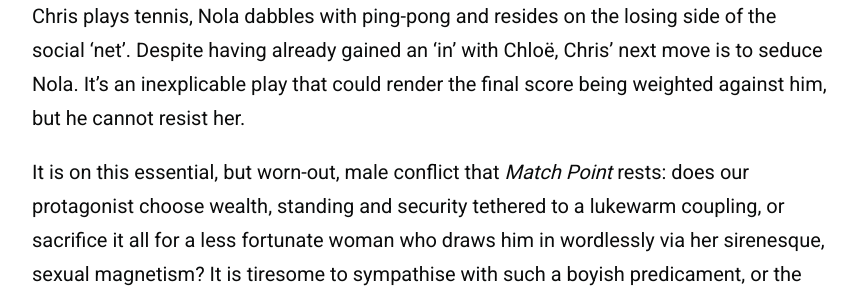
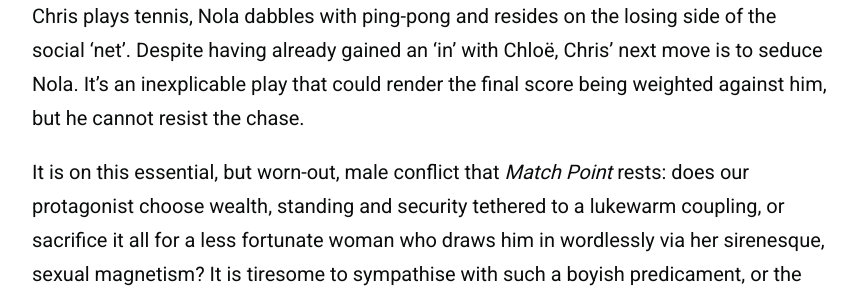
Before and after one commit to zoeurl/zoedowney.github.io, a Jekyll site: the page built from _posts/2024-2-22-match-point.md, in a window 1280 px wide and 900 px high, scrolled down 2337 px. Shown: the part 358-655 px from the top of the window, without its empty margins (208-1067 px from the left). Built offline with Jekyll 4.4.1, drawn with Linux system fonts in a browser that asks for light colours; some of the changed text lies outside the part shown.

Commit message:
Update 2024-2-22-match-point.md

```diff
--- a/_posts/2024-2-22-match-point.md
+++ b/_posts/2024-2-22-match-point.md
@@ -19,7 +19,7 @@
 
 Following after _Ripley_, Chris does some studying of his own. He brushes up on (_The Cambridge Companion to_) Dostoevsky and throws out literary titbits to reel in future parents-in-law played by Brian Cox and Penelope Wilton. Rather than [jazz](https://www.youtube.com/watch?v=mT-fOr29OfA&t=1s&ab_channel=TomasvdB), it’s opera that ratifies the bond between Chris and Tom. As often told, an appreciation of the arts lays down the slippery bridge that allows for class mobility. Chris’ limited access to wealth is irrelevant, his aspirations against modest circumstances: admirable. If he can mime along to ‘[_La_ bloody _Traviata_](https://en.wikipedia.org/wiki/La_traviata)’, then he could be ‘groomed’ to be one of them. Tom’s sister, Emily Mortimer’s well-meaning but guileless Chloë, is immediately lured in by Chris’ struggle. Sensing her enamoration, he woos her effortlessly. In the business of getting ahead, it seems that Chris has his game, set and match.
 
-It’s a relief to witness a Woody Allen protagonist who isn’t doing their most earnest impression of the director’s younger, jittery self. Even so, I cannot help being reminded of Michael Caine’s neurotic slash pathetically lovesick Elliot in Allen’s earlier feature _Hannah and Her Sisters_. Like Elliot, Chris finds himself love-stricken with a taken woman: Tom’s fiancée, sultry out-of-work actor Nola Rice (Scarlett Johansson). An American divorcée—in the manner of Wallis Simpson—Nola fails to win the approval of the Hewitts. Indeed, while Chris plays tennis, Nola dabbles with ping-pong and resides on the losing side of the social ‘net’. Despite having already gained an ‘in’ with Chloë, Chris’ next move is to seduce Nola. It’s an inexplicable play that could render the final score being weighted against him, but he cannot resist her.
+It’s a relief to witness a Woody Allen protagonist who isn’t doing their most earnest impression of the director’s younger, jittery self. Even so, I cannot help being reminded of Michael Caine’s neurotic slash pathetically lovesick Elliot in Allen’s earlier feature _Hannah and Her Sisters_. Like Elliot, Chris finds himself love-stricken with a taken woman: Tom’s fiancée, sultry out-of-work actor Nola Rice (Scarlett Johansson). An American divorcée—in the manner of Wallis Simpson—Nola fails to win the approval of the Hewitts. Indeed, while Chris plays tennis, Nola dabbles with ping-pong and resides on the losing side of the social ‘net’. Despite having already gained an ‘in’ with Chloë, Chris’ next move is to seduce Nola. It’s an inexplicable play that could render the final score being weighted against him, but he cannot resist the chase.
 
 It is on this essential, but worn-out, male conflict that _Match Point_ rests: does our protagonist choose wealth, standing and security tethered to a lukewarm coupling, or sacrifice it all for a less fortunate woman who draws him in wordlessly via her sirenesque, sexual magnetism? It is tiresome to sympathise with such a boyish predicament, or the ludicrous final act it unfurls. Still, _Match Point_ is sharper around the edges than Allen’s previous catalogue. It’s a cold and hollow piece, lacking in heart, but perhaps more faithful to life for it. Allen remains skilled in eliciting interest in moneyed mundanity, offering a slice of the everyday that is oftentimes more appealing than that itself. Above all, it’s a chilling exercise in fate, surrendering to the notion that existence has ‘no purpose, no design’—an honest thesis carelessly misapplied to enable its main character’s selfish dealings and conveniently sideline his culpability for them.
 
```
